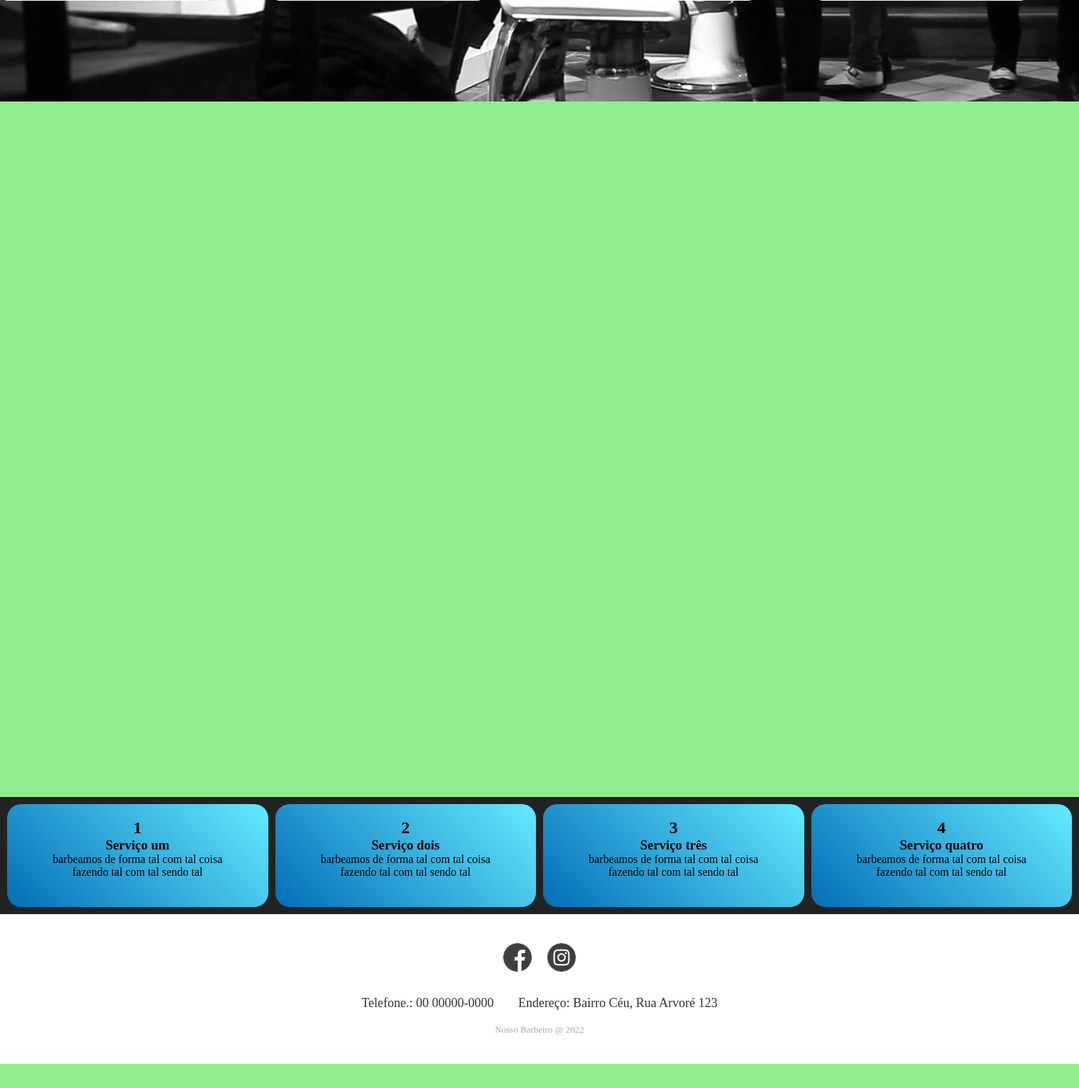
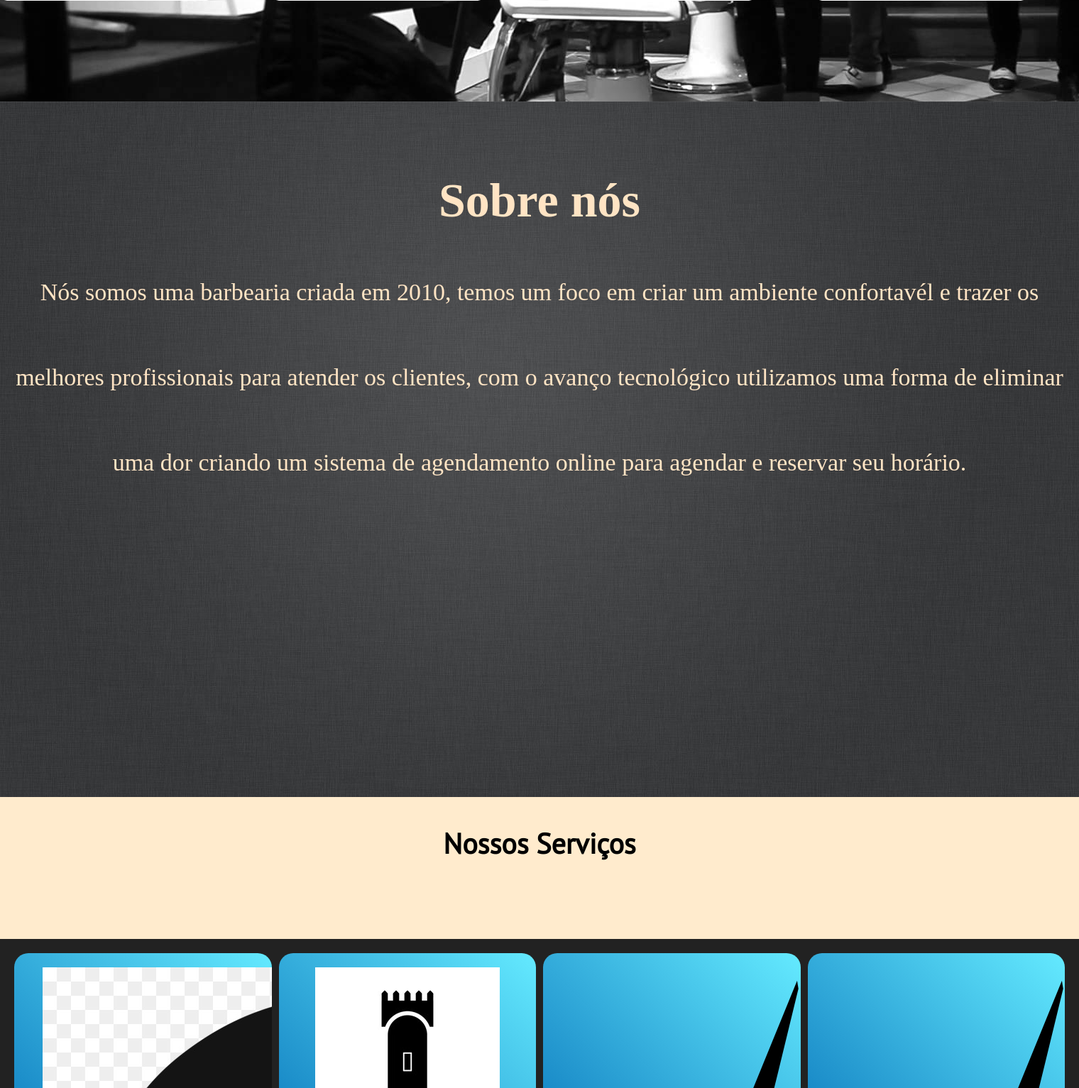
Before and after one commit to caiobarbosa881/nosso-barbeiro, a PHP site: page / in a window 1520 px wide. Shown: the part 757-2290 px from the top of the page at 71% size. Before the commit the page ends 2256 px from the top, so only its background shows below. Run offline with PHP 8.4, Linux system fonts and the light colour scheme.

Commit message:
starting making some improvements and fixing problems

```diff
--- a/css/style.css
+++ b/css/style.css
@@ -111,6 +111,7 @@ a{
         border-radius: unset;
     }
     .navigation{
+        z-index: 1;
         height: 75vh;
         margin-right: unset;
         float: none;
@@ -154,7 +155,6 @@ a{
         transform: translateX(0);
     }
 }
-
 .mobile-menu.active .line1 {
     transform: rotate(-45deg) translate(-8px, 8px);
 }
@@ -231,17 +231,18 @@ footer .copyright{
 .sobre_container{
     width: 100%;
     height: 980px;
-    background-color: lightgreen;
+    background-image: url("../img/background_grey.jpg");
+    color: bisque;
 }
 .servicos_container{
     background-color: #222;
     width: 100%;
-    height: auto;
+    height: 400px;
     margin: 0 auto;
     display: grid;
-    grid-template-columns: repeat(auto-fit, minmax(280px, 1fr));
+    grid-template-columns: repeat(auto-fit, minmax(20px, 1fr));
     grid-gap: 10px;
-    padding: 10px;
+    padding: 20px;
     box-sizing: border-box;
 }
 .servicos_container .box_servicos{
@@ -351,7 +352,6 @@ footer .copyright{
     visibility: visible;
     animation: fade 0.5s;
 }
-
 @keyframes fade {
     0%{
         opacity: 0;
@@ -370,3 +370,26 @@ footer .copyright{
     justify-content: center;
     align-items: center;
 }
+.sobre_titulo{
+    margin-top: 100px;
+    text-align: center;
+    font-size: 68px;
+    margin-bottom: 30px;
+}
+.sobre_p{
+    text-align: center;
+    font-size: 34px;
+    line-height: 120px;
+    margin-bottom: 10px;
+}
+.nossos_servicos{
+    height: 200px;
+    background-color: blanchedalmond;
+    text-align: center;
+    justify-content: center;
+}
+.nossos_servicos h2{
+   margin-top: 40px;
+   font-size: 40px;
+   font-family: 'ptsans';
+}
--- a/index.html
+++ b/index.html
@@ -170,39 +170,34 @@
     </section>
 
     <div class="sobre_container">
+        <h2 class="sobre_titulo">Sobre nós</h2>
+        <p class="sobre_p">Nós somos uma barbearia criada em 2010, temos um foco em criar um ambiente confortavél e
+            trazer os melhores profissionais para atender os clientes, com o avanço tecnológico utilizamos uma forma de
+            eliminar uma dor criando um sistema de agendamento online para agendar e reservar seu horário.</p>
     </div>
+    </div>
+
+    <div class="nossos_servicos">
+        <h2>Nossos Serviços</h2>
     </div>
     <div class="servicos_container">
         <div class="box_servicos">
-            <h2>1</h2>
-            <h3>Serviço um</h3>
-            <p>barbeamos de forma tal com tal coisa fazendo
-                tal com tal sendo tal
-            </p>
+            <img src="img/services_img1.png">
+            <h3>Barbear</h3>
         </div>
         <div class="box_servicos">
-            <h2>2</h2>
-            <h3>Serviço dois</h3>
-            <p>barbeamos de forma tal com tal coisa fazendo
-                tal com tal sendo tal
-            </p>
+            <img src="img/service_img2.jpg">
+            <h3>Cortar na Maquina</h3>
         </div>
         <div class="box_servicos">
-            <h2>3</h2>
-            <h3>Serviço três</h3>
-            <p>barbeamos de forma tal com tal coisa fazendo
-                tal com tal sendo tal
-            </p>
+            <img src="img/service_img3.png">
+            <h3>Cortar na tesoura</h3>
         </div>
         <div class="box_servicos">
-            <h2>4</h2>
-            <h3>Serviço quatro</h3>
-            <p>barbeamos de forma tal com tal coisa fazendo
-                tal com tal sendo tal
-            </p>
+            <img src="img/service_img3.png">
+            <h3>Limpar</h3>
         </div>
     </div>
-
     <footer>
         <div class="social">
             <a class="facebook-icon" href="#"><i class=".fab.fa-instagram"></i></a>
@@ -216,14 +211,14 @@
             <li>
                 <a href="#">Endereço: Bairro Céu, Rua Arvoré 123</a>
             </li>
+            <li>
+                <a href="#">Segunda a Sexta: 8:00 até 17:00</a>
+            </li>
         </ul>
         <p class="copyright">
             Nosso Barbeiro @ 2022
         </p>
     </footer>
 
-
-
 </body>
-
 </html>
```
Also changed, not shown: img/1.jpg (added), img/background_grey.jpg (added), img/service_img2.jpg (added), img/service_img3.png (added), img/services_img1.png (added).
